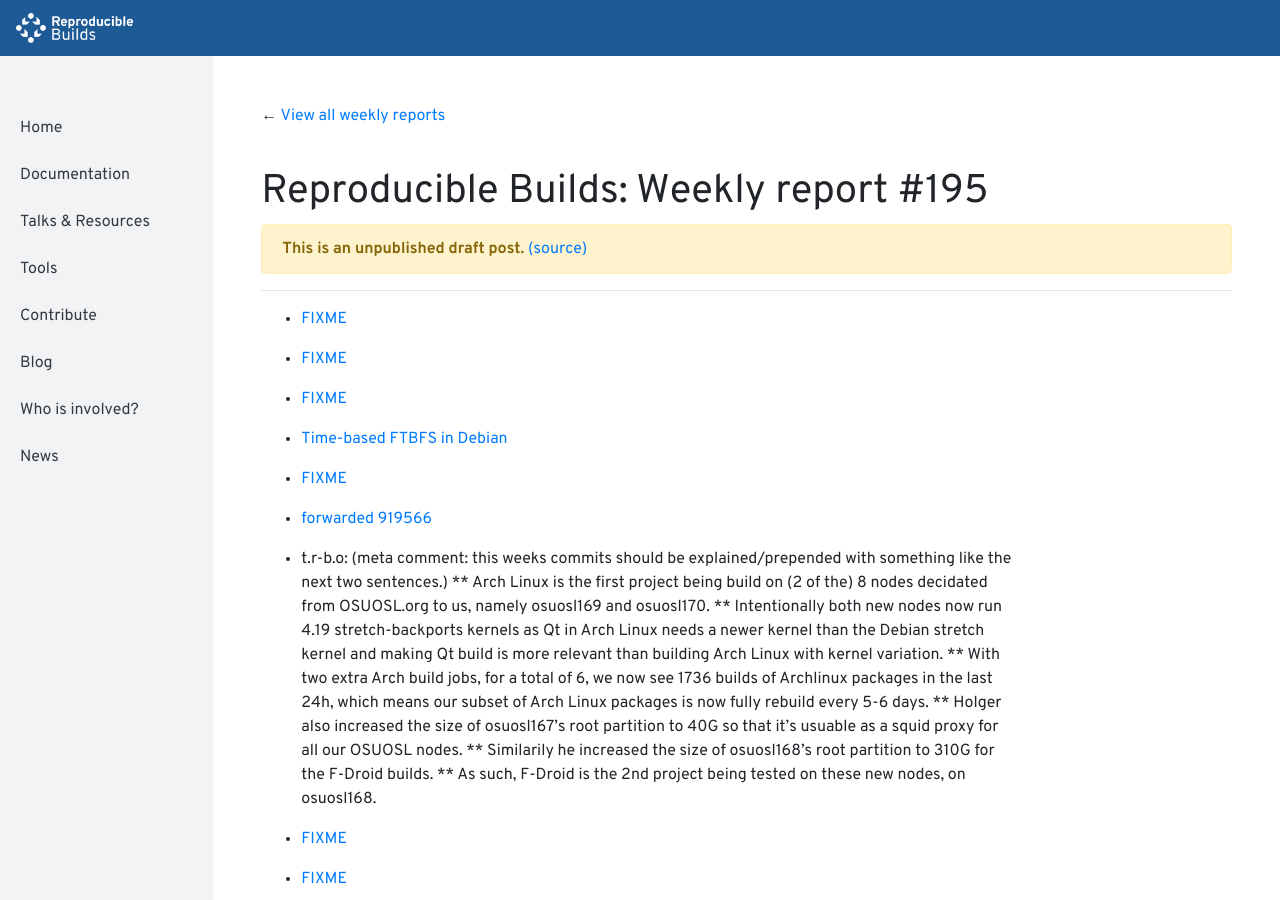
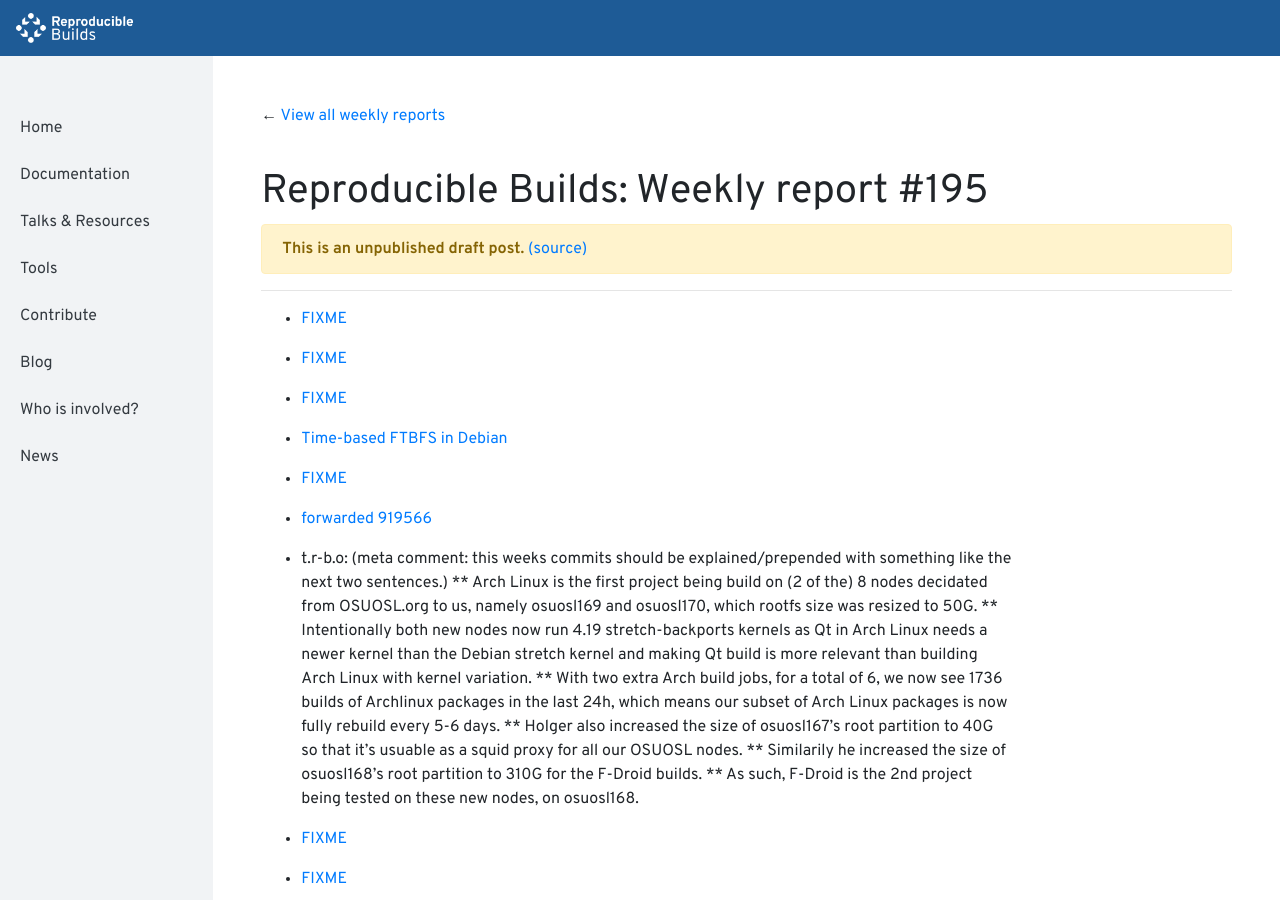
Before and after one commit to prototypefund/reproducible-website, a Jekyll site: the page built from _blog/posts/195.md, in a window 1280 px wide and 900 px high. Built offline with Jekyll 4.4.1, drawn with Linux system fonts in a browser that asks for light colours.

Commit message:
195: more sysadmin work on osuosl169+170
Signed-off-by: Holger Levsen <holger@layer-acht.org>

```diff
--- a/_blog/posts/195.md
+++ b/_blog/posts/195.md
@@ -18,7 +18,7 @@ week: 195
 
 * t.r-b.o:
 (meta comment: this weeks commits should be explained/prepended with something like the next two sentences.)
-** Arch Linux is the first project being build on (2 of the) 8 nodes decidated from OSUOSL.org to us, namely osuosl169 and osuosl170.
+** Arch Linux is the first project being build on (2 of the) 8 nodes decidated from OSUOSL.org to us, namely osuosl169 and osuosl170, which rootfs size was resized to 50G.
 ** Intentionally both new nodes now run 4.19 stretch-backports kernels as Qt in Arch Linux needs a newer kernel than the Debian stretch kernel and making Qt build is more relevant than building Arch Linux with kernel variation.
 ** With two extra Arch build jobs, for a total of 6, we now see 1736 builds of Archlinux packages in the last 24h, which means our subset of Arch Linux packages is now fully rebuild every 5-6 days.
 ** Holger also increased the size of osuosl167's root partition to 40G so that it's usuable as a squid proxy for all our OSUOSL nodes.
```
